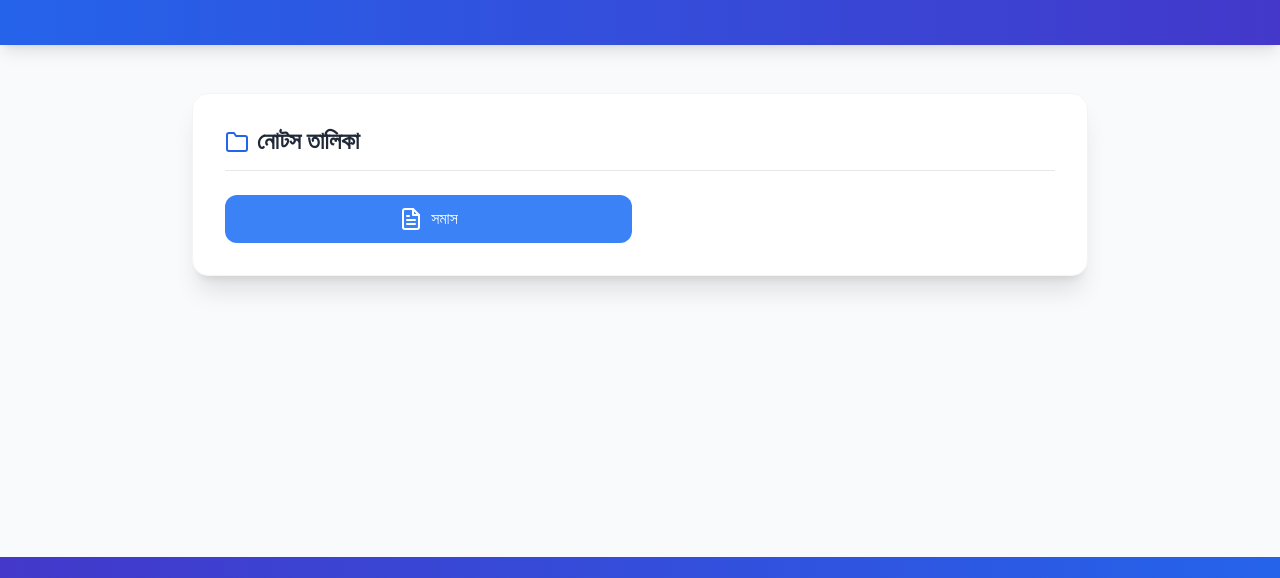
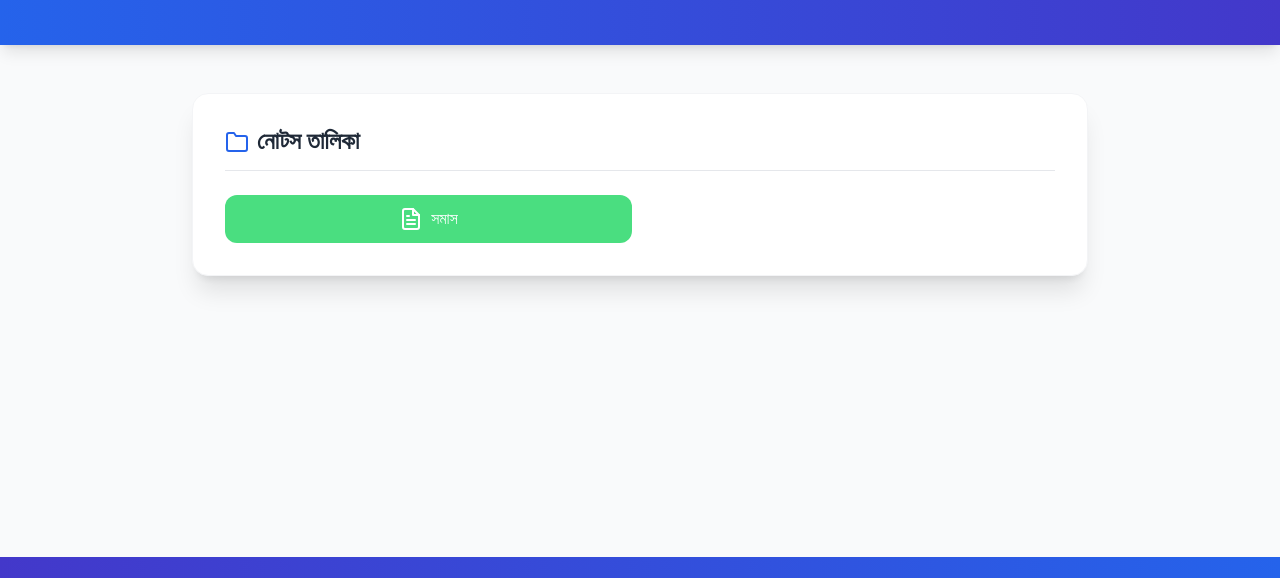
Before and after one commit to debansu4/Class-10-notes, a plain HTML site: page index.html in a window 1280 px wide. Shown: the part 139-717 px from the top of the page. Drawn offline with nearby package versions, Linux system fonts and the light colour scheme.

Commit message:
Update index.html

```diff
--- a/index.html
+++ b/index.html
@@ -50,8 +50,8 @@
 
         <!-- নোটস বাটন -->
         <div class="grid grid-cols-1 md:grid-cols-2 gap-4">
-          <button onclick="window.open('https://example.com/note1.pdf', '_blank')"
-                  class="note-btn flex items-center justify-center bg-blue-500 hover:bg-blue-600 text-white font-medium py-3 px-6 rounded-xl">
+          <button onclick="window.open('https://drive.google.com/file/d/1D0ye3_TyNcm2-Y2O2aX-Hd4Ri04O-8OH/view?usp=drivesdk, '_blank')"
+                  class="note-btn flex items-center justify-center bg-green-400 hover:bg-green-650 text-white font-medium py-3 px-6 rounded-xl">
             <i data-feather="file-text" class="mr-2"></i> সমাস
           </button>
 
```
